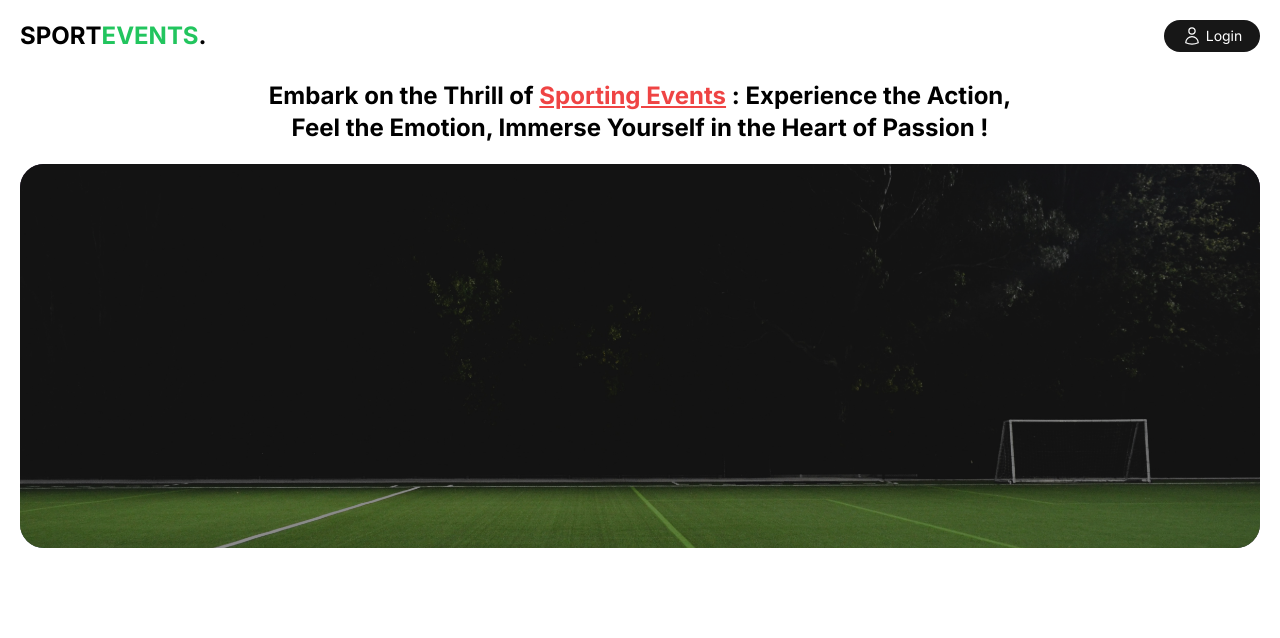
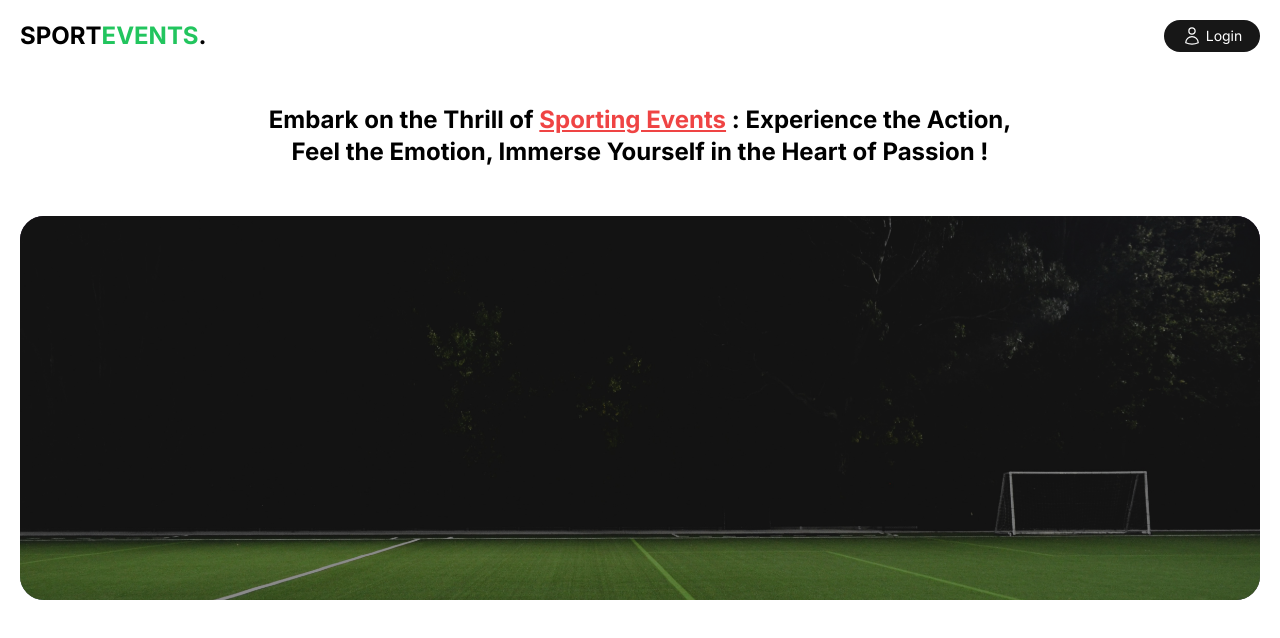
Before and after one commit to Bitsmith01/sport-event-list, a Next.js app: page / in a window 1280 px wide. Shown: the top 638 px of the page. Built offline with nearby package versions, Linux system fonts and the light colour scheme.

Commit message:
update Hero section

```diff
--- a/components/Hero.tsx
+++ b/components/Hero.tsx
@@ -6,7 +6,7 @@ type Props = {};
 
 const Hero = (props: Props) => {
   return (
-    <section className="container mx-auto flex flex-col space-y-3 relative">
+    <section className="container mx-auto flex flex-col space-y-3 md:space-y-10 relative mt-2 md:mt-6">
       <div className="flex items-center justify-center px-5 py-2">
         <span className="text-sm font-bold text-center md:text-2xl md:w-[60%]">
           Embark on the Thrill of <span className="underline text-red-500">Sporting Events</span> : Experience the
```
